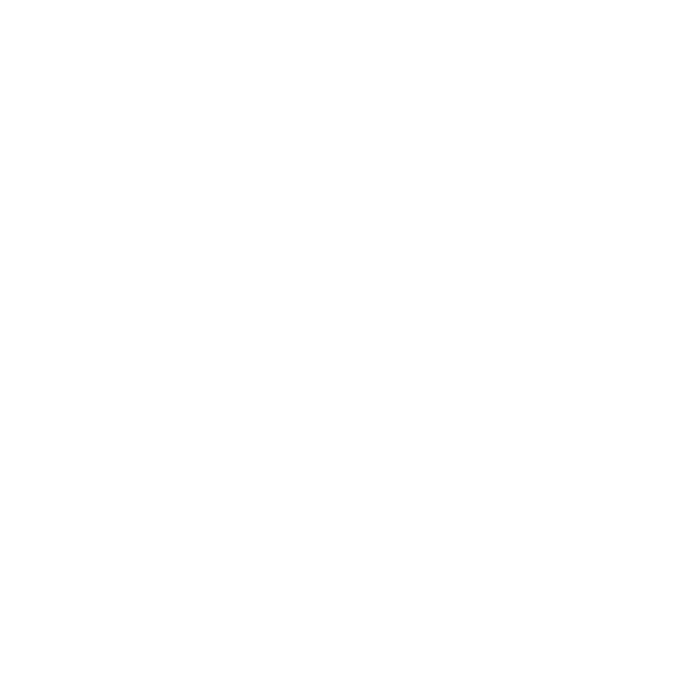
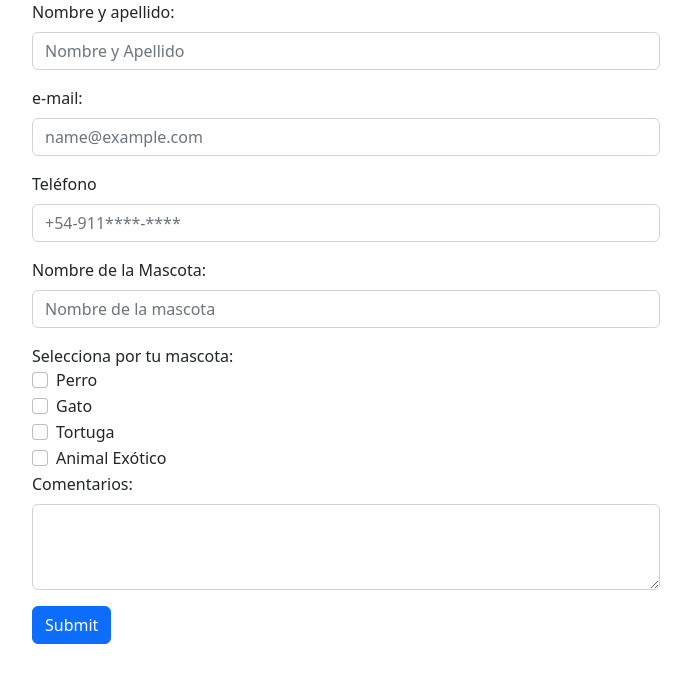
Before and after one commit to Estebanfonseca/challenge_Mindy, a plain HTML site: page contact.html in a window 1280 px wide. Shown: the whole page, without its empty margins (294-985 px from the left). Drawn offline with nearby package versions, Linux system fonts and the light colour scheme.

Commit message:
agrego formulario sin plantilla

```diff
--- a/contact.html
+++ b/contact.html
@@ -12,8 +12,62 @@
     <header>
 
     </header>
-    <main>
+    <main class="container-fluid cardcontainer d-flex justify-content-center align-items-center">
+        <form class="col-sm-6">
+            <div class="mb-3">
+                <label for="nombreYapellidoInput" class="form-label">Nombre y apellido:</label>
+                <input type="text" class="form-control mb-2" id="nombreYapellidoInput" placeholder="Nombre y Apellido">
+              </div>
 
+            <div class="mb-3">
+                <label for="e-mail" class="form-label">e-mail:</label>
+                <input type="email" class="form-control mb-2 " id="e-mail" placeholder="name@example.com">
+              </div>
+              <div class="mb-3">
+                <label for="telefono" class="form-label">Teléfono</label>
+                <input type="number" class="form-control mb-2 " id="telefono" placeholder="+54-911****-****">
+              </div>
+              <div class="mb-3">
+                <label for="nombreDeLaMascotaInput" class="form-label">Nombre de la Mascota:</label>
+                <input type="text" class="form-control  mb-2 " id="nombreDeLaMascotaInput" placeholder="Nombre de la mascota">
+              </div>
+              <label for="flexCheckDefault">Selecciona por tu mascota:
+              <div class="form-check">
+                <input class="form-check-input" type="checkbox" value="Perro" id="flexCheckDefault">
+                <label class="form-check-label" for="flexCheckDefault">
+                Perro
+                </label>
+              </div><div class="form-check">
+                <input class="form-check-input" type="checkbox" value="Gato" id="flexCheckDefault">
+                <label class="form-check-label" for="flexCheckDefault">
+                  Gato
+                </label>
+              </div><div class="form-check">
+                <input class="form-check-input" type="checkbox" value="Tortuga" id="flexCheckDefault">
+                <label class="form-check-label" for="flexCheckDefault">
+                  Tortuga
+                </label>
+              </div><div class="form-check">
+                <input class="form-check-input" type="checkbox" value="Animal Exótico" id="flexCheckDefault">
+                <label class="form-check-label" for="flexCheckDefault">
+                  Animal Exótico
+                </label>
+              </div></label>
+              <div class="mb-3">
+                <label for="Comentarios" class="form-label">Comentarios:</label>
+                <textarea class="form-control" maxlength="140" id="Comentarios" rows="3"></textarea>
+              </div>
+              <button type="submit" class="btn btn-primary">Submit</button>
+          </form>
+
+
+
+
+        <!-- nombre, apellido, mail y teléfono
+● nombre de la mascota
+● checks para indicar el tipo de mascota que tiene
+● casilla para comentarios.
+ -->
     </main>
     <footer>
 
```
